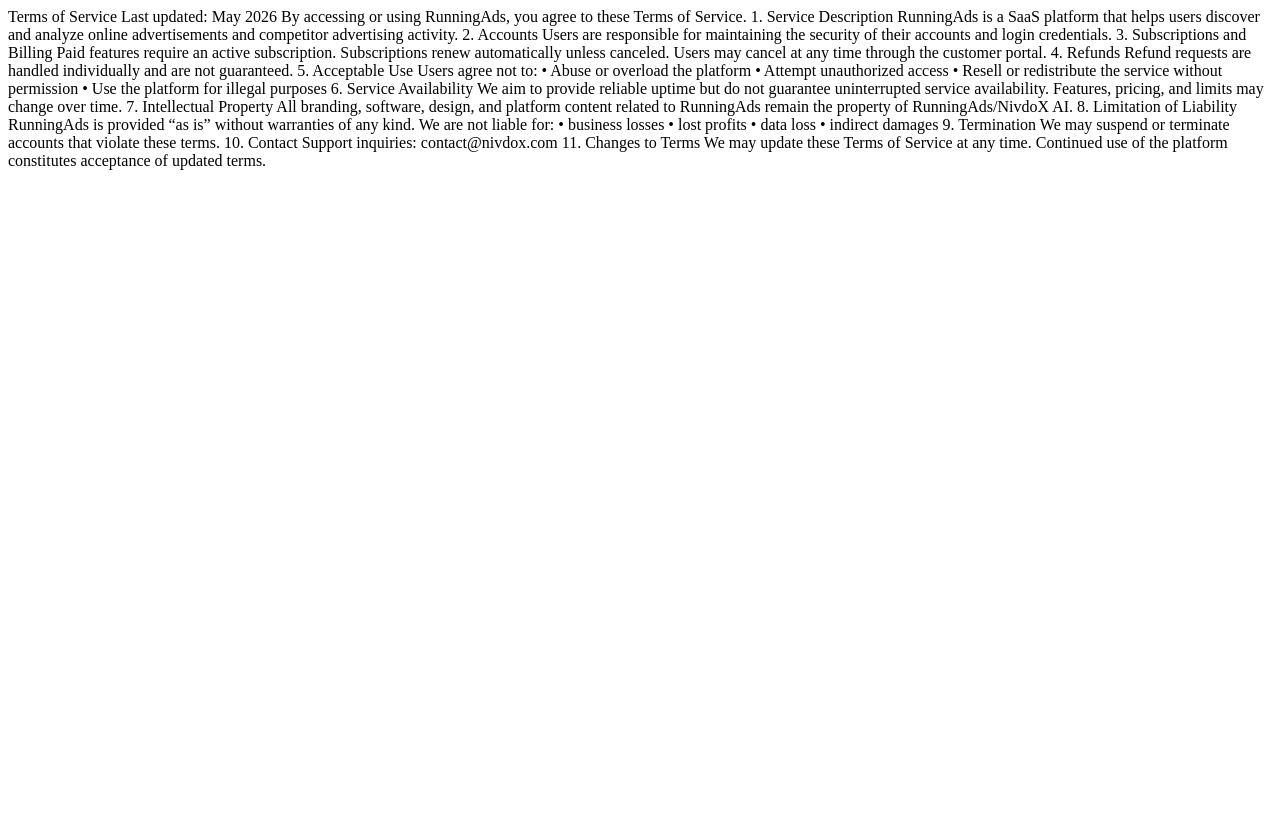
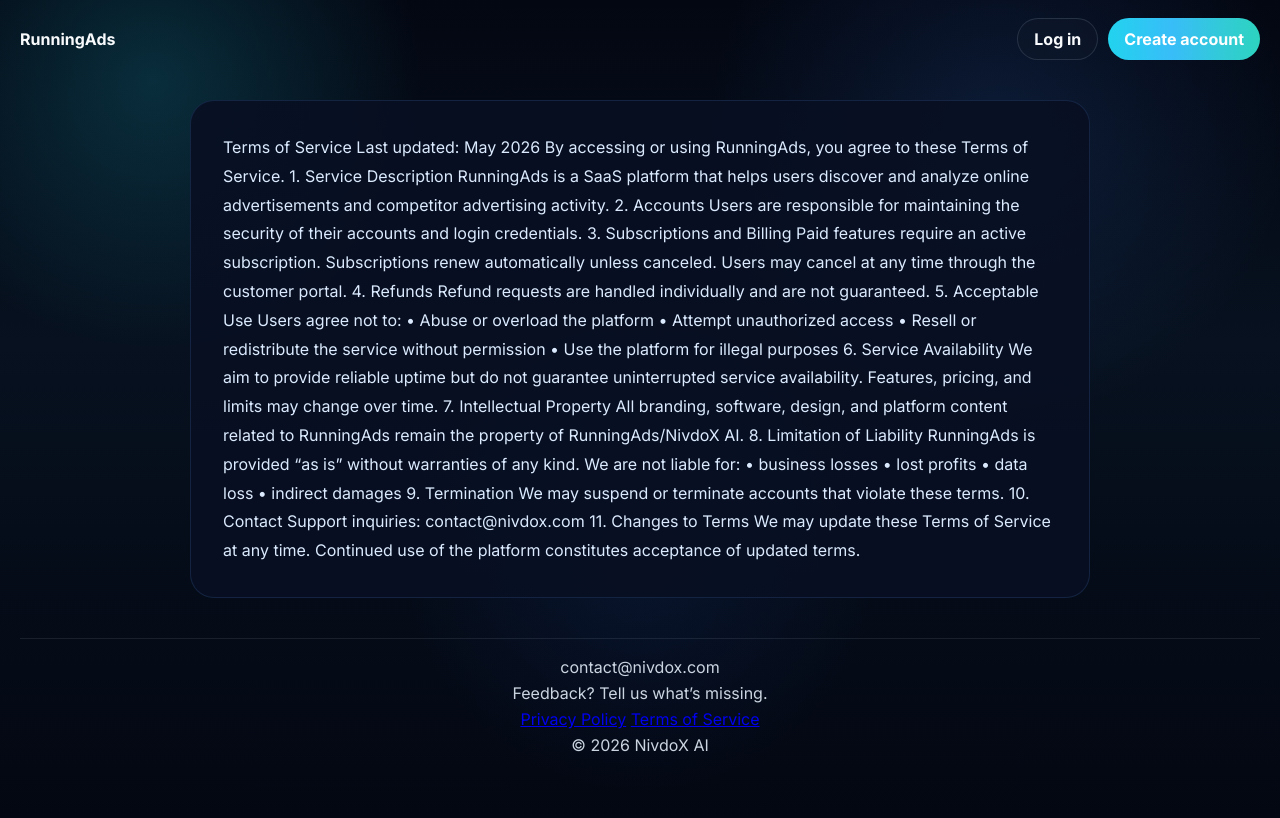
Before and after one commit to NivdoX/ad-finder-mvp, a Flask app: page /terms in a window 1280 px wide. Before the commit the page ends 170 px from the top, so only its background shows below. Run offline with Flask 3, Linux system fonts and the light colour scheme; parts of the project's set-up code (start-up, migrations or seed data) failed here and were passed over; some libraries are stand-ins or nearby versions.

Commit message:
Style legal pages

```diff
--- a/static/styles.css
+++ b/static/styles.css
@@ -749,3 +749,41 @@ input[type="email"] {
 .text-link:hover {
     color: #a5f3fc;
 }
+
+.legal-page {
+    max-width: 900px;
+    margin: 40px auto;
+    padding: 32px;
+    background: rgba(8, 15, 35, 0.88);
+    border: 1px solid rgba(96, 165, 250, 0.14);
+    border-radius: 24px;
+    line-height: 1.8;
+    color: #dbeafe;
+}
+
+.legal-page h1,
+.legal-page h2,
+.legal-page h3 {
+    margin-top: 28px;
+    margin-bottom: 12px;
+    color: #ffffff;
+}
+
+.legal-page a {
+    color: #67e8f9;
+}
+
+.legal-page ul {
+    padding-left: 20px;
+}
+
+.legal-page li {
+    margin-bottom: 10px;
+}
+
+@media (max-width: 768px) {
+    .legal-page {
+        padding: 22px;
+        margin: 20px;
+    }
+}
--- a/templates/terms.html
+++ b/templates/terms.html
@@ -1,3 +1,7 @@
+{% extends "layout.html" %}
+{% block content %}
+<div class="legal-page">
+
 Terms of Service
 
 Last updated: May 2026
@@ -64,3 +68,6 @@ contact@nivdox.com
 11. Changes to Terms
 
 We may update these Terms of Service at any time. Continued use of the platform constitutes acceptance of updated terms.
+
+</div>
+{% endblock %}
```
Also changed, not shown: templates/privacy.html (+7 -0 lines).
